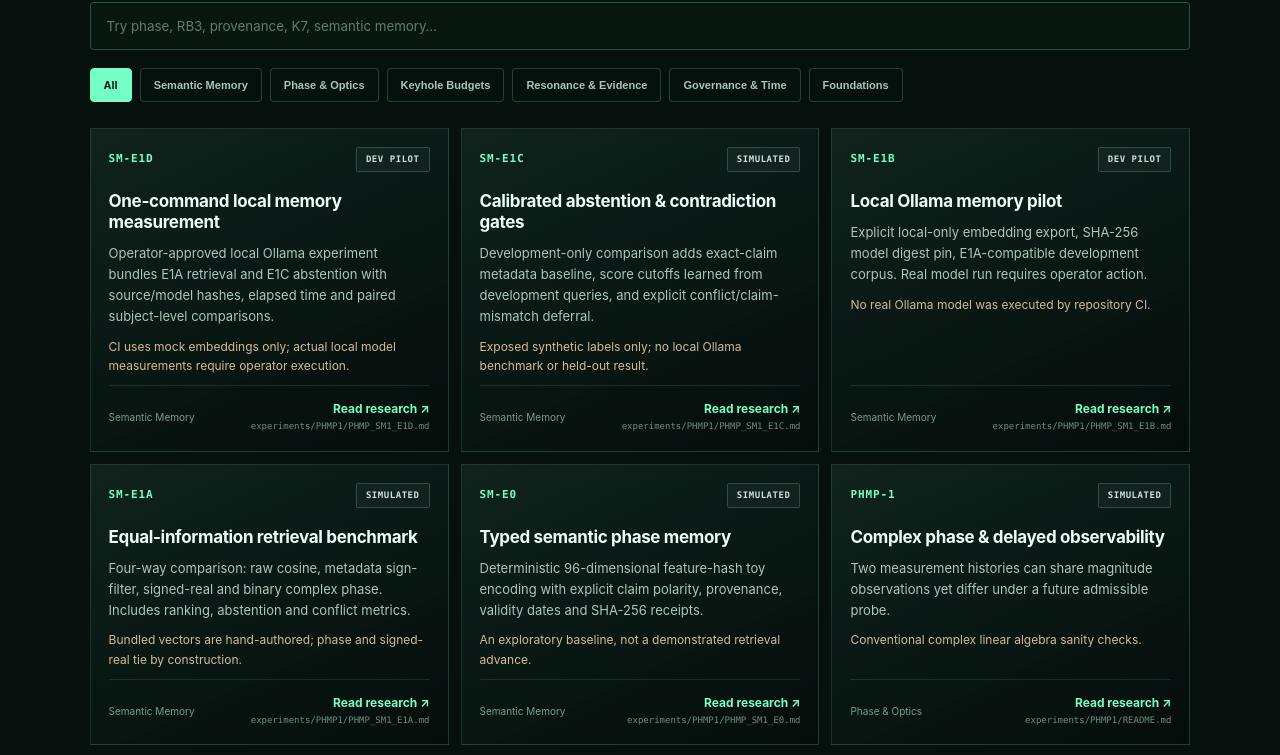
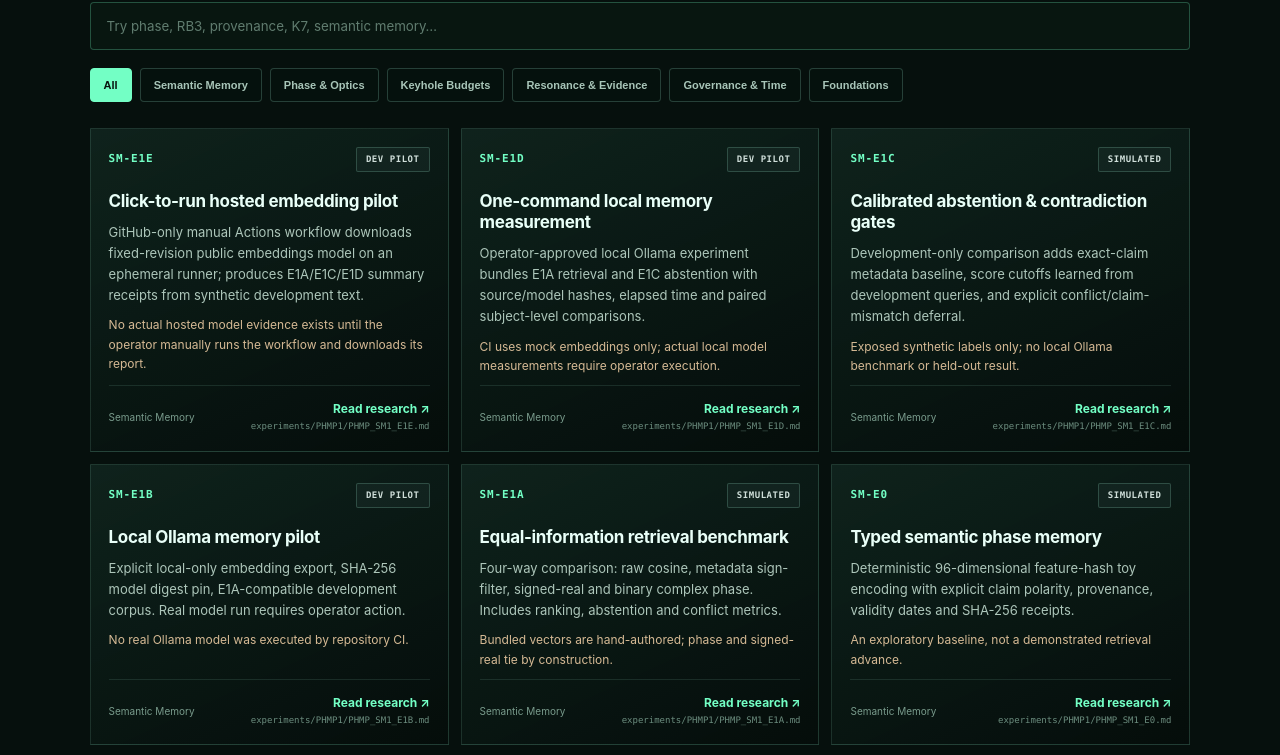
Before and after one commit to MichaelWave369/NestedBubbleGear, a React (Vite) app: page / in a window 1280 px wide. Shown: the part 3192-3947 px from the top of the page. Built offline with nearby package versions, Linux system fonts and the light colour scheme.

Commit message:
feat(atlas): add discoverable GitHub-hosted memory test

```diff
--- a/src/researchAtlasData.js
+++ b/src/researchAtlasData.js
@@ -18,6 +18,9 @@ export const RESEARCH_STATUS = Object.freeze({
   'PROPOSED': 'Research proposal; effect not established',
 })
 export const RESEARCH_TRACKS = Object.freeze([
+  row('SM-E1E','Click-to-run hosted embedding pilot','Semantic Memory','DEV PILOT',
+    'GitHub-only manual Actions workflow downloads fixed-revision public embeddings model on an ephemeral runner; produces E1A/E1C/E1D summary receipts from synthetic development text.',
+    'experiments/PHMP1/PHMP_SM1_E1E.md','No actual hosted model evidence exists until the operator manually runs the workflow and downloads its report.'),
   row('SM-E1D','One-command local memory measurement','Semantic Memory','DEV PILOT',
     'Operator-approved local Ollama experiment bundles E1A retrieval and E1C abstention with source/model hashes, elapsed time and paired subject-level comparisons.',
     'experiments/PHMP1/PHMP_SM1_E1D.md','CI uses mock embeddings only; actual local model measurements require operator execution.'),
```
